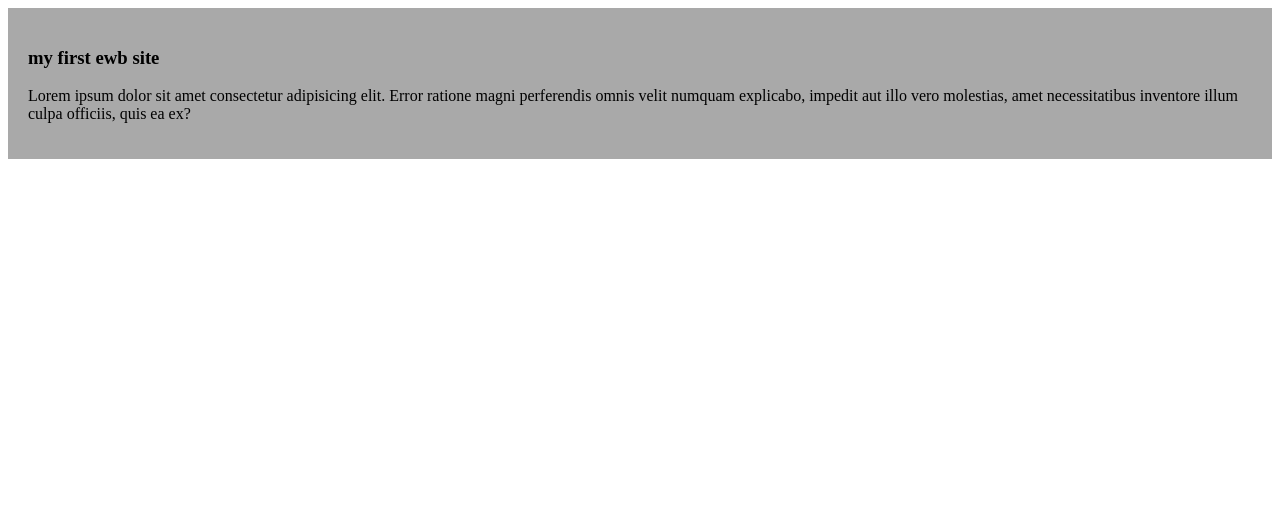
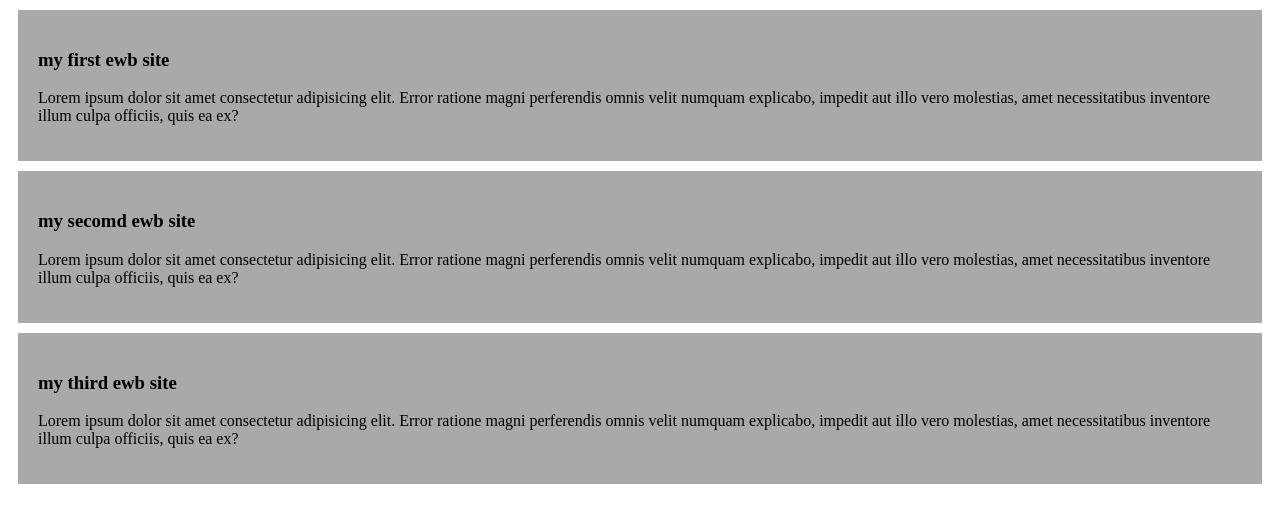
Before and after one commit to romanibra/my-second-git-file, a plain HTML site: page index.html in a window 1280 px wide. Drawn offline with Linux system fonts and the light colour scheme.

Commit message:
added the second and third

```diff
--- a/index.html
+++ b/index.html
@@ -14,6 +14,16 @@
     <p>Lorem ipsum dolor sit amet consectetur adipisicing elit. Error ratione magni perferendis omnis velit numquam
       explicabo, impedit aut illo vero molestias, amet necessitatibus inventore illum culpa officiis, quis ea ex?</p>
   </div>
+  <div>
+    <h3>my secomd ewb site</h3>
+    <p>Lorem ipsum dolor sit amet consectetur adipisicing elit. Error ratione magni perferendis omnis velit numquam
+      explicabo, impedit aut illo vero molestias, amet necessitatibus inventore illum culpa officiis, quis ea ex?</p>
+  </div>
+  <div>
+    <h3>my third ewb site</h3>
+    <p>Lorem ipsum dolor sit amet consectetur adipisicing elit. Error ratione magni perferendis omnis velit numquam
+      explicabo, impedit aut illo vero molestias, amet necessitatibus inventore illum culpa officiis, quis ea ex?</p>
+  </div>
 
 </body>
 
--- a/styles/blog.css
+++ b/styles/blog.css
@@ -1,4 +1,5 @@
 div{
   background-color: darkgray;
   padding: 20px;
+  margin: 10px;
 }
```
